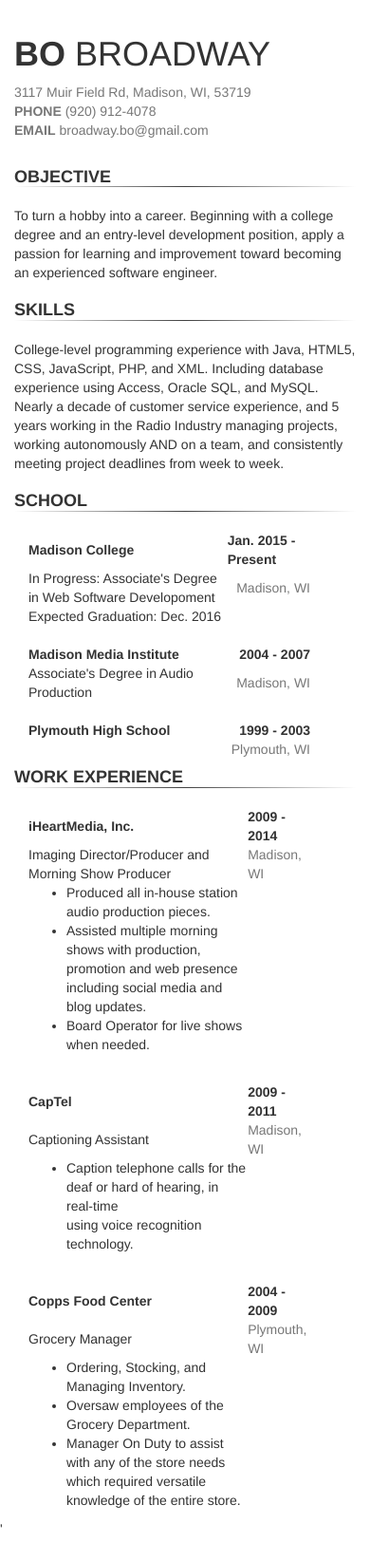
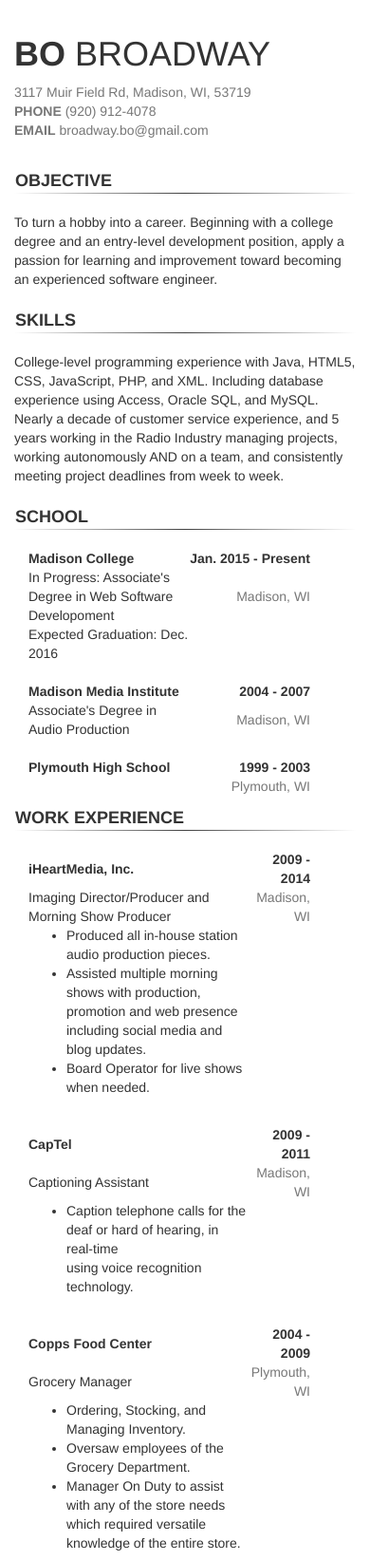
Before and after one commit to bobroadway/bobroadwaydotcom, a PHP site: page /resume.php in a window 390 px wide. Shown: the part 54-1698 px from the top of the page at 95% size. Before the commit the page ends 1663 px from the top, so only its background shows below. Run offline with PHP 8.4, Linux system fonts and the light colour scheme; some libraries are stand-ins or nearby versions.

Commit message:
more mobile friendly changes and collapseable resume sections

```diff
--- a/index.php
+++ b/index.php
@@ -20,13 +20,13 @@
       <table width="90%">
         <tr>
           <td><h1>Greetings!</h1></td>
-          <td><span class="pull-right"><h3 id="currentdate" class="text-muted"></h3></span></td>
+          <td><h3 id="currentdate" class="text-muted text-right"></h3></td>
         </tr>
       </table>
       <hr />
-      <p>Welcome to www.BoBroadway.com, the host site for my resume and project portfolio!</p>
+      <p class="text-center">Welcome to www.BoBroadway.com, the host site for my resume and project portfolio!</p>
+      <br />
       <p class="text-center">Please take a look!</p>
-      <br />
     </div>
     <div class="container text-center">
       <a onclick="" class="btn btn-primary btn-lg" href="resume.php">Resume</a>
--- a/resume.php
+++ b/resume.php
@@ -15,6 +15,10 @@
           height: 1px;
           background-image: linear-gradient(to right, rgba(0, 0, 0, 0), rgba(0, 0, 0, 0.75), rgba(0, 0, 0, 0));
       }
+      .btn-lg {
+          padding: 0;
+          background-color: white;
+      }
     </style>
   </head>
   <title>Bo Broadway - Resume</title>
@@ -27,14 +31,16 @@
       <strong>EMAIL</strong> broadway.bo@gmail.com</span><br /><br />
     </div>
     <div class="container">
-      <h4><strong>OBJECTIVE</strong></h4>
+      <h4><button class="btn  btn-lg"
+                  onClick="$('#objective').slideToggle();"><strong>OBJECTIVE</strong></button></h4>
       <hr />
       <p id="objective">To turn a hobby into a career. Beginning with a college degree and an
       entry-level development position, apply a passion for learning and improvement
       toward becoming an experienced software engineer.</p>
     </div>
     <div class="container">
-      <h4><strong>SKILLS</strong></h4>
+      <h4><button class="btn  btn-lg"
+                  onClick="$('#skills').slideToggle();"><strong>SKILLS</strong></button></h4>
       <hr />
       <p id="skills">College-level programming experience with Java, HTML5, CSS,
       JavaScript, PHP, and XML. Including database experience using Access,
@@ -43,17 +49,18 @@
       AND on a team, and consistently meeting project deadlines from week to week.</p>
     </div>
     <div class="container">
-      <h4><strong>SCHOOL</strong></h4>
+      <h4><button class="btn btn-lg"
+                  onClick="$('#school').slideToggle();"><strong>SCHOOL</strong></button></h4>
       <hr />
       <div id="school" class="container">
         <table width="90%">
           <tr>
             <td><strong>Madison College</strong></td>
-            <td><span class="pull-right"><strong>Jan. 2015 - Present</strong></span></td>
+            <td class="text-right text-nowrap"><strong>Jan. 2015 - Present</strong></td>
           </tr>
           <tr>
             <td>In Progress: Associate's Degree in Web Software Developoment</td>
-            <td class="text-muted"><span class="pull-right">Madison, WI</span></td>
+            <td class="text-muted text-right">Madison, WI</td>
           </tr>
           <tr>
             <td>Expected Graduation: Dec. 2016</td>
@@ -61,36 +68,37 @@
           <tr><td><br /></td></tr>
           <tr>
             <td><strong>Madison Media Institute</strong></td>
-            <td><span class="pull-right"><strong>2004 - 2007</strong></span></td>
+            <td class="text-right"><strong>2004 - 2007</strong></td>
           </tr>
           <tr>
             <td>Associate's Degree in Audio Production</td>
-            <td class="text-muted"><span class="pull-right">Madison, WI</span></td>
+            <td class="text-muted text-right">Madison, WI</td>
           </tr>
           <tr><td><br /></td></tr>
           <tr>
             <td><strong>Plymouth High School</strong></td>
-            <td><span class="pull-right"><strong>1999 - 2003</strong></span></td>
+            <td class="text-right"><strong>1999 - 2003</strong></td>
           </tr>
           <tr>
             <td></td>
-            <td class="text-muted"><span class="pull-right">Plymouth, WI</span></td>
+            <td class="text-muted text-right">Plymouth, WI</td>
           </tr>
         </table>
       </div>
     </div>
     <div class="container">
-      <h4><strong>WORK EXPERIENCE</strong></h4>
+      <h4><button class="btn  btn-lg"
+                  onClick="$('#work').slideToggle();"><strong>WORK EXPERIENCE</strong></button></h4>
       <hr />
       <div id="work" class="container">
         <table width="90%">
           <tr>
             <td><strong>iHeartMedia, Inc.</strong></td>
-            <td><span class="pull-right"><strong>2009 - 2014</strong></span></td>
+            <td class="text-right"><strong>2009 - 2014</strong></td>
           </tr>
           <tr>
             <td>Imaging Director/Producer and Morning Show Producer</td>
-            <td class="text-muted"><span class="pull-right">Madison, WI</span></td>
+            <td class="text-muted text-right">Madison, WI</td>
           </tr>
           <tr>
             <td>
@@ -105,11 +113,11 @@
           <tr><td><br /></td></tr>
           <tr>
             <td><strong>CapTel</strong></td>
-            <td><span class="pull-right"><strong>2009 - 2011</strong></span></td>
+            <td class="text-right"><strong>2009 - 2011</strong></td>
           </tr>
           <tr>
             <td>Captioning Assistant</td>
-            <td class="text-muted"><span class="pull-right">Madison, WI</span></td>
+            <td class="text-muted text-right">Madison, WI</td>
           </tr>
           <tr>
             <td>
@@ -122,11 +130,11 @@
           <tr><td><br /></td></tr>
           <tr>
             <td><strong>Copps Food Center</strong></td>
-            <td><span class="pull-right"><strong>2004 - 2009</strong></span></td>
+            <td class="text-right"><strong>2004 - 2009</strong></td>
           </tr>
           <tr>
             <td>Grocery Manager</td>
-            <td class="text-muted"><span class="pull-right">Plymouth, WI</span></td>
+            <td class="text-muted text-right">Plymouth, WI</td>
           </tr>
           <tr>
             <td>
```
